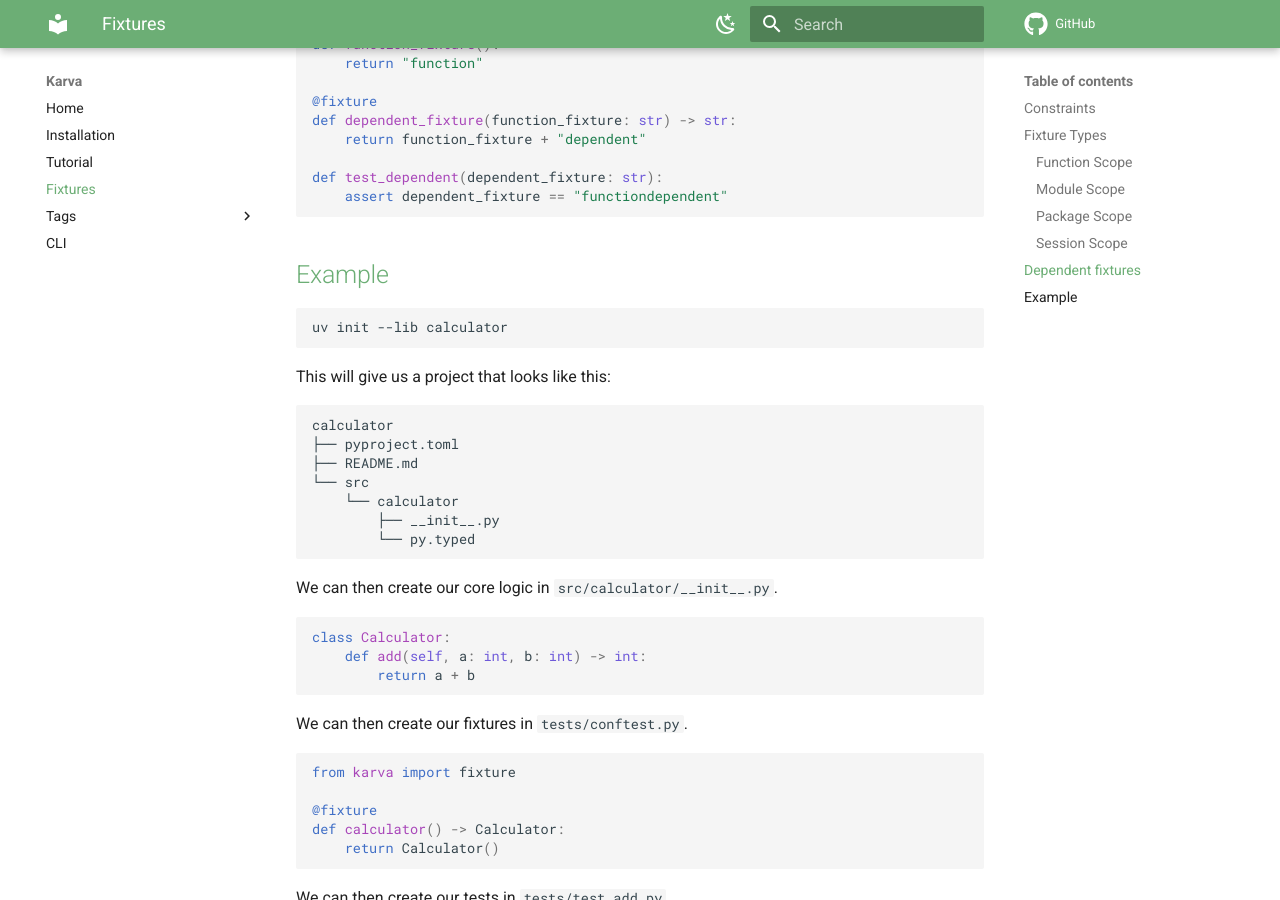
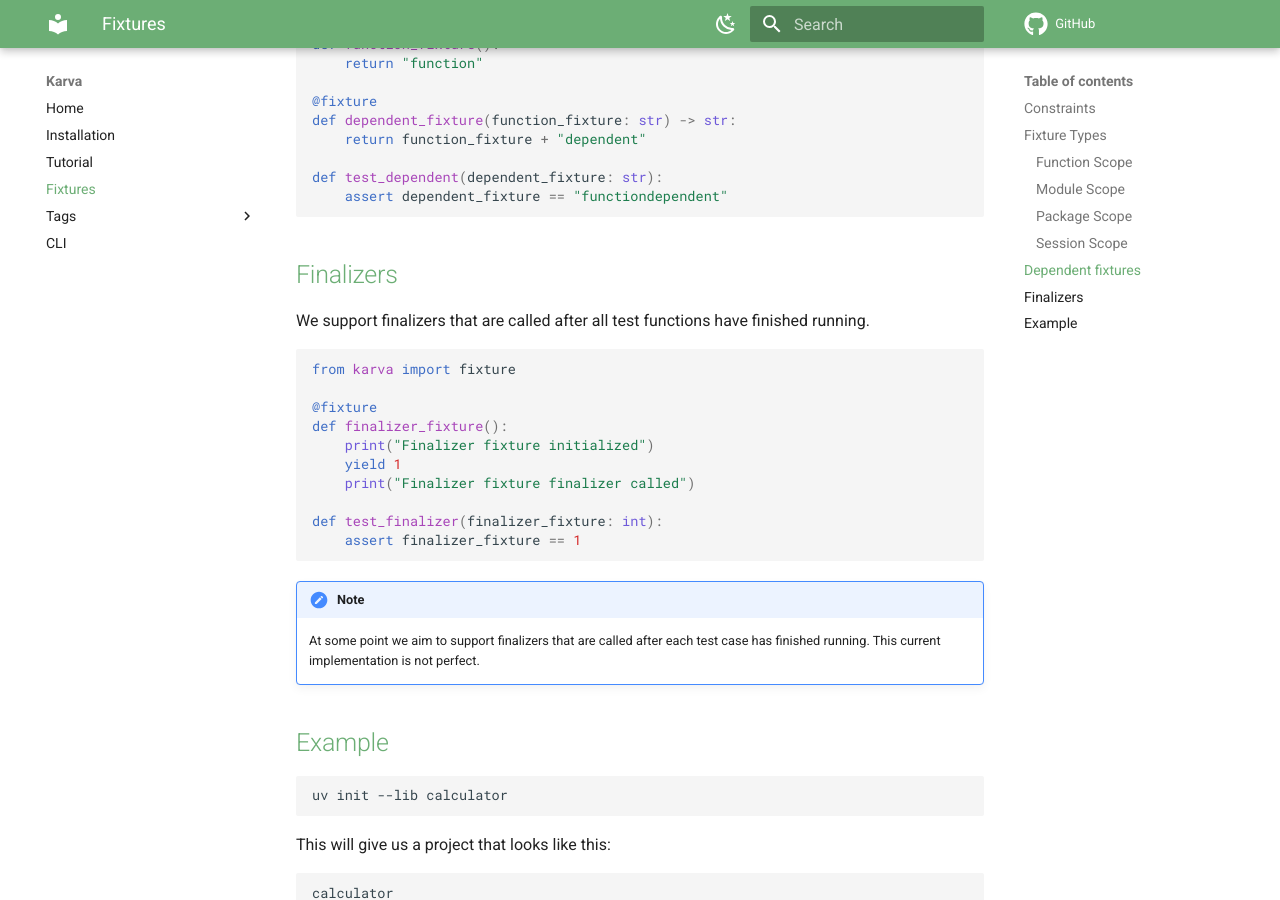
Before and after one commit to MatthewMckee4/karva, an MkDocs documentation site: the page built from docs/fixtures.md, in a window 1280 px wide and 900 px high, scrolled down 1495 px. Built offline with MkDocs 1.6.1 and Material for MkDocs 9.7.7, drawn with Linux system fonts in a browser that asks for light colours; comment, search, counter and statistics services are not loaded.

Commit message:
Update docs

````diff
--- a/docs/fixtures.md
+++ b/docs/fixtures.md
@@ -69,6 +69,28 @@ def test_dependent(dependent_fixture: str):
     assert dependent_fixture == "functiondependent"
 ```
 
+## Finalizers
+
+We support finalizers that are called after all test functions have finished running.
+
+```py
+from karva import fixture
+
+@fixture
+def finalizer_fixture():
+    print("Finalizer fixture initialized")
+    yield 1
+    print("Finalizer fixture finalizer called")
+
+def test_finalizer(finalizer_fixture: int):
+    assert finalizer_fixture == 1
+```
+
+!!! note
+    At some point we aim to support finalizers that are called after each test case has finished running.
+    This current implementation is not perfect.
+
+
 ## Example
 
 ```bash
````
Also changed, not shown: 3 other files.
